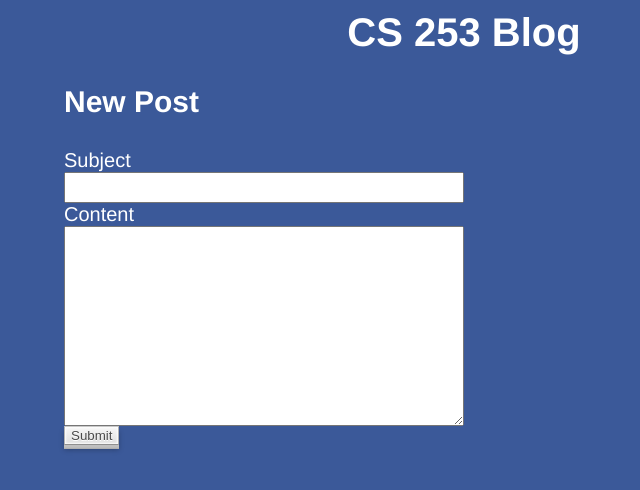
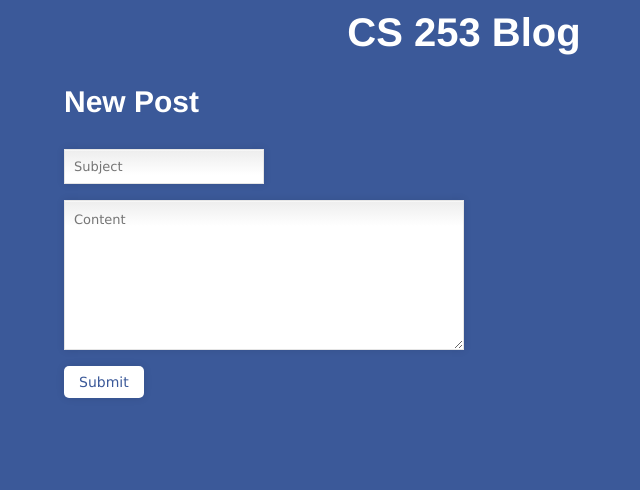
Before and after one commit to vjdhama/dhamajinja, a Python web app: template templates/newpost.html in a window 1280 px wide. Shown: the top 490 px of the page, without its empty margins (176-816 px from the left). Run offline with Jinja, Linux system fonts and the light colour scheme; the template is opened without the code that fills it, so the values that code supplies are empty.

Commit message:
newpost UI updated

```diff
--- a/main.py
+++ b/main.py
@@ -171,8 +171,8 @@ class PostHandler(webapp2.RequestHandler):
             self.redirect("/blog/%d" %b_key.id())
             #self.render_front()
         else:
-            error = "We need both title and art"
-            self.render_post(title,art,error)
+            error = "We need both Subject and Content . . ."
+            self.render_post(subject,content,error)
 
 class SinglePost(webapp2.RequestHandler):
     def write(self, *a, **kw):
--- a/templates/newpost.html
+++ b/templates/newpost.html
@@ -37,47 +37,40 @@
             margin-bottom: 30px;
             text-decoration: none;
         }
-        label{
-            display: block;
-            font-size : 20px;
-        }
-        input[type=text]{
-            width : 400px;
-            font-size : 20px;
-            padding : 2px;
-        }
-        textarea{
-            width : 400px;
-            height : 200px;
-            font-size : 17px;
-            font-family : monospace;
-        }
-        input [type=submit]{
-            font-family: "Helvetica", Helvetica, sans-serif;
-            font-weight: bold;
-            font-size: 24px;
-            text-decoration: none;
-            border-radius: 3px;
-            -moz-border-radius: 3px;
-            -webkit-border-radius: 3px;
-            padding: 8px 19px;
-        }
-        input:before, input:after {
-            height: 29px;
-            width: 1px;
-            content: '';
-            position: absolute;
-            margin-top: -5px;
-        }
-        input:before { margin-right: 19px; }
-        input:after { margin-left: 19px; }
-        @-moz-document url-prefix() { input:before { margin-left: -20px; } }
-        input:active:before, input:active:after { display: none; }
-
-        hr{
-            margin-top : 20px;
-        }
-        .art + .art {
+        input, textarea {
+            padding: 9px;
+            border: solid 1px #E5E5E5;
+            outline: 0;
+            font: normal 13px/100% Verdana, Tahoma, sans-serif;
+            width: 200px;
+            background: #FFFFFF url('bg_form.png') left top repeat-x;
+            background: -webkit-gradient(linear, left top, left 25, from(#FFFFFF), color-stop(4%, #EEEEEE), to(#FFFFFF));
+            background: -moz-linear-gradient(top, #FFFFFF, #EEEEEE 1px, #FFFFFF 25px);
+            box-shadow: rgba(0,0,0, 0.1) 0px 0px 8px;
+            -moz-box-shadow: rgba(0,0,0, 0.1) 0px 0px 8px;
+            -webkit-box-shadow: rgba(0,0,0, 0.1) 0px 0px 8px;
+	}
+        textarea {
+            width: 400px;
+            max-width: 600px;
+            height: 150px;
+            line-height: 150%;
+	}
+        input:hover, textarea:hover,
+        input:focus, textarea:focus {
+            border-color: #3b5999;
+            -webkit-box-shadow: rgba(0, 0, 0, 0.15) 5px 5px 8px;
+	}
+        .submit input {
+            width: auto;
+            padding: 9px 15px;
+            background: white;
+            border: 0;
+            font-size: 14px;
+            color: #3b5999;
+            border-radius: 5px;
+	}
+        .art{
             margin-top : 20px;
         }
         .art-title{
@@ -88,51 +81,13 @@
             margin : 0;
             font-size : 17px;
         }
-        .white {
-            color: #4A4A4A;
-            text-shadow: 0 1px 0 white;
-            background-color: #F1F1F1;
-            background-image: -moz-linear-gradient(100% 100% 90deg, #E0E0E0, #F6F6F6);
-            background-image: -webkit-gradient(linear, 0% 0%, 0% 100%, from(#F6F6F6), to(#E0E0E0));
-            border: 1px solid #B2B2B2;
-            border-top: 1px solid #C9C9C9;
-            border-bottom: 1px solid #8F8F8F;
-            -webkit-box-shadow: 0 1px 0 #C0C0C0, 0 2px 0 #BFBFBF, 0 3px 0 #BBBBBB, 0 4px 0 #B0B0B0, 0 5px 5px rgba(0,0,0,0.25), inset 0 0 2px 1px rgba(255,255,255,0.9);
-            -moz-box-shadow: 0 1px 0 #C0C0C0, 0 2px 0 #BFBFBF, 0 3px 0 #BBBBBB, 0 4px 0 #B0B0B0, 0 5px 5px rgba(0,0,0,0.25), inset 0 0 2px 1px rgba(255,255,255,0.9);
-            box-shadow: 0 1px 0 #C0C0C0, 0 2px 0 #BFBFBF, 0 3px 0 #BBBBBB, 0 4px 0 #B0B0B0, 0 5px 5px rgba(0,0,0,0.25), inset 0 0 2px 1px rgba(255,255,255,0.9);
-        }
-        .white:after {
-            background-image: -moz-linear-gradient(100% 100% 90deg, #8F8F8F, #C9C9C9);
-            background-image: -webkit-gradient(linear, 0% 0%, 0% 100%, from(#C9C9C9), to(#8F8F8F));
-        }
-        .white:before {
-            background-image: -moz-linear-gradient(100% 100% 90deg, #8F8F8F, #C9C9C9);
-            background-image: -webkit-gradient(linear, 0% 0%, 0% 100%, from(#C9C9C9), to(#8F8F8F));
-        }
-        .white:hover {
-            -webkit-box-shadow: 0 1px 0 #C0C0C0, 0 2px 0 #BFBFBF, 0 3px 0 #BBBBBB, 0 4px 0 #B0B0B0, 0 5px 9px rgba(0,0,0,0.3), inset 0 0 2px 1px rgba(255,255,255,0.9);
-            -moz-box-shadow: 0 1px 0 #C0C0C0, 0 2px 0 #BFBFBF, 0 3px 0 #BBBBBB, 0 4px 0 #B0B0B0, 0 5px 9px rgba(0,0,0,0.3), inset 0 0 2px 1px rgba(255,255,255,0.9);
-            box-shadow: 0 1px 0 #C0C0C0, 0 2px 0 #BFBFBF, 0 3px 0 #BBBBBB, 0 4px 0 #B0B0B0, 0 5px 9px rgba(0,0,0,0.3), inset 0 0 2px 1px rgba(255,255,255,0.9);
-            color: black;
-        }
-        .white:active {
-            -webkit-box-shadow: 0 1px 0 #BBBBBB, 0 2px 0 #B0B0B0, 0 3px 5px rgba(0,0,0,0.25), inset 0 0 2px 1px rgba(255,255,255,0.9);
-            -moz-box-shadow: 0 1px 0 #BBBBBB, 0 2px 0 #B0B0B0, 0 3px 5px rgba(0,0,0,0.25), inset 0 0 2px 1px rgba(255,255,255,0.9);
-            box-shadow: 0 1px 0 #BBBBBB, 0 2px 0 #B0B0B0, 0 3px 5px rgba(0,0,0,0.25), inset 0 0 2px 1px rgba(255,255,255,0.9);
-            position: relative;
-            top: 2px;
-        }
-        .white.pressin:active {
-            background-image: -moz-linear-gradient(100% 100% 90deg, #F6F6F6, #E0E0E0);
-            background-image: -webkit-gradient(linear, 0% 0%, 0% 100%, from(#E0E0E0), to(#F6F6F6));
-        }
-
     </style>
     <body>
         <a href="/blog" class = "main-title">
             CS 253 Blog
         </a>
         <h3>New Post</h3>
+        <!--
         <form method = "post">
             <label>
                 <div>Subject</div>
@@ -145,5 +100,23 @@
             <div class = "error">{{error}}</div>
             <input class="white" type = "submit" value = "Submit">
         </form>
+        -->
+        <form class="form" method = "post">
+
+            <p class="name">
+		<input type="text" name = "subject" id="name" placeholder = "Subject" value = "{{subject}}"/>
+            </p>
+
+            <p class="text">
+		<textarea name = "content" placeholder = "Content" value = "{{content}}"></textarea>
+            </p>
+
+            <div class = "error">{{error}}</div>
+
+            <p class="submit">
+		<input type="submit" value = "Submit" />
+            </p>
+
+        </form>
     </body>
 </html>
```
Also changed, not shown: 1 other file.
